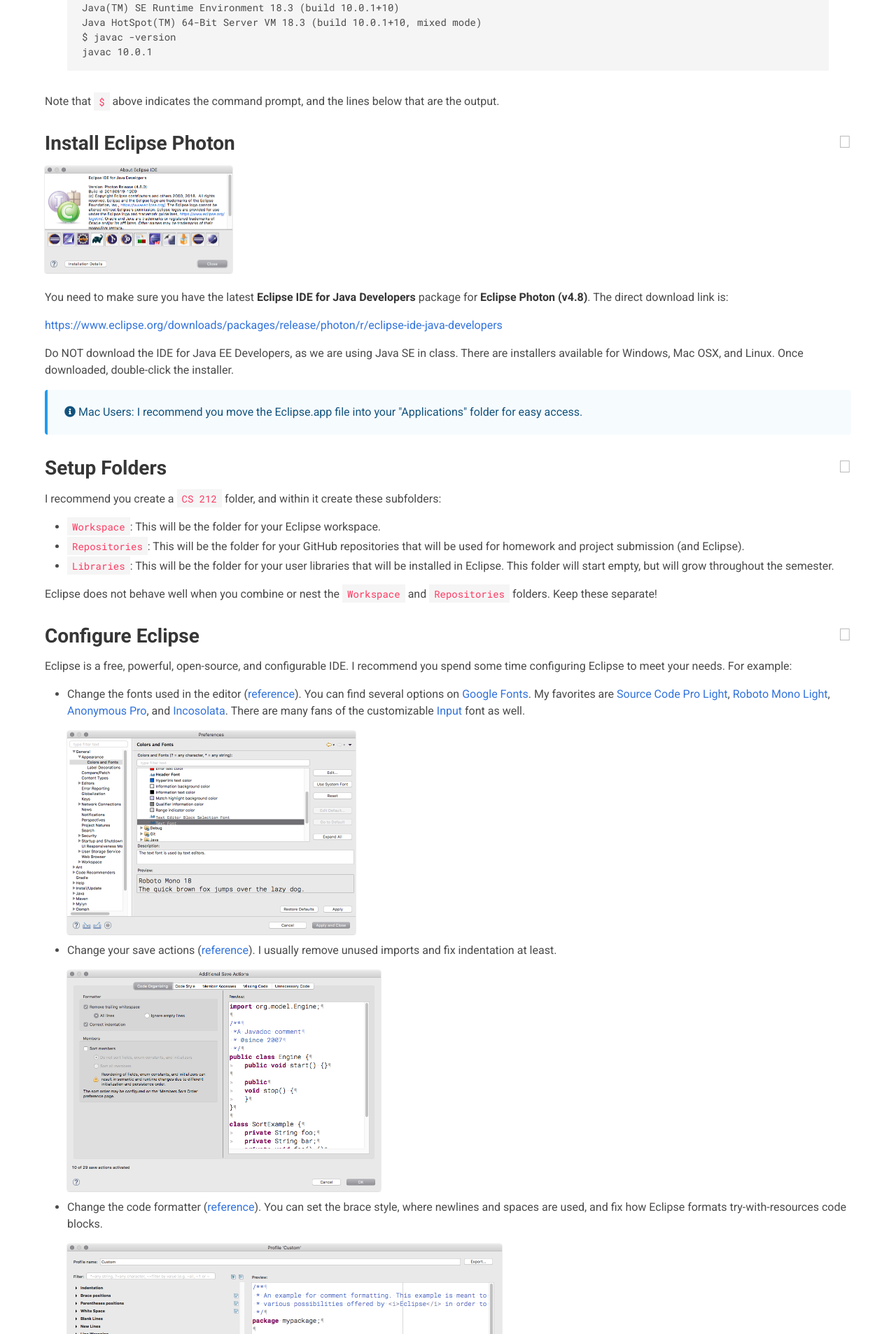
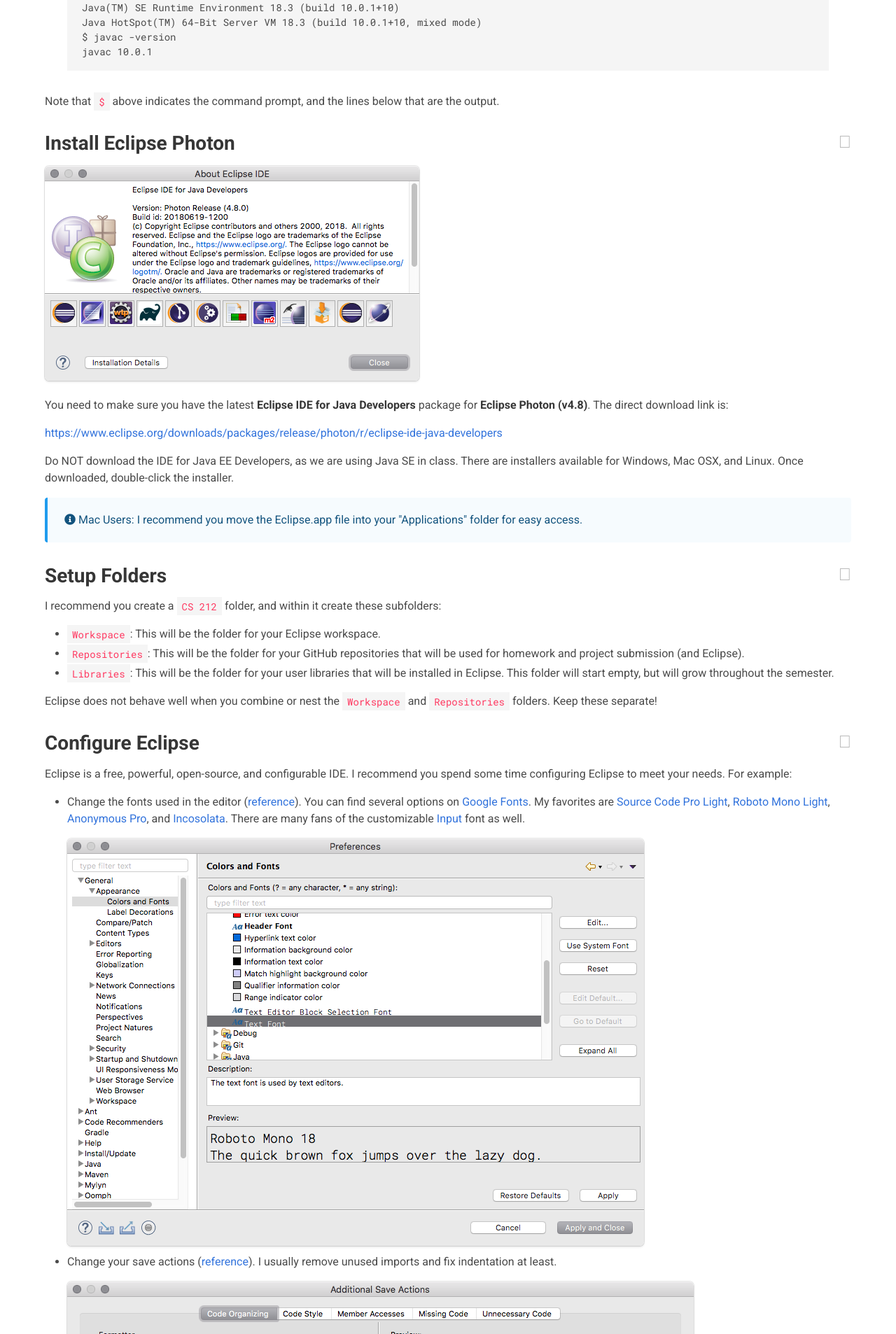
Before and after one commit to usf-cs212-fall2018/usf-cs212-fall2018.github.io, a Jekyll site: the page built from _posts/2018-08-21-java-and-eclipse-setup.md, in a window 1280 px wide. Shown: the part 892-2798 px from the top of the page at 70% size. Built offline with Jekyll 4.4.1, drawn with Linux system fonts in a browser that asks for light colours; nearby versions of some CDN libraries.

Commit message:
Adjusting screenshot styles.

```diff
--- a/_includes/screenshot.html
+++ b/_includes/screenshot.html
@@ -1 +1 @@
-<p><a href="{{ include.image | prepend: "/images/" | relative_url }}" target="_blank"><img src="{{ include.image | prepend: "/images/" | relative_url }}" class="screenshot"{% if include.width %} style="max-width: {{ include.width }};"{% endif %}></a></p>
+<p><a href="{{ include.image | prepend: "/images/" | relative_url }}" target="_blank"><img src="{{ include.image | prepend: "/images/" | relative_url }}" class="screenshot"{% if include.zoom %} style="zoom: {{ include.zoom }};"{% endif %}></a></p>
--- a/style/cs212.css
+++ b/style/cs212.css
@@ -39,7 +39,6 @@
   border-radius: 6px;
   box-shadow: 0 2px 3px rgba(10,10,10,.1), 0 0 0 1px rgba(10,10,10,.1);
   color: #4a4a4a;
-  zoom: 50%;
 }
 
 .schedule .cell {
```
